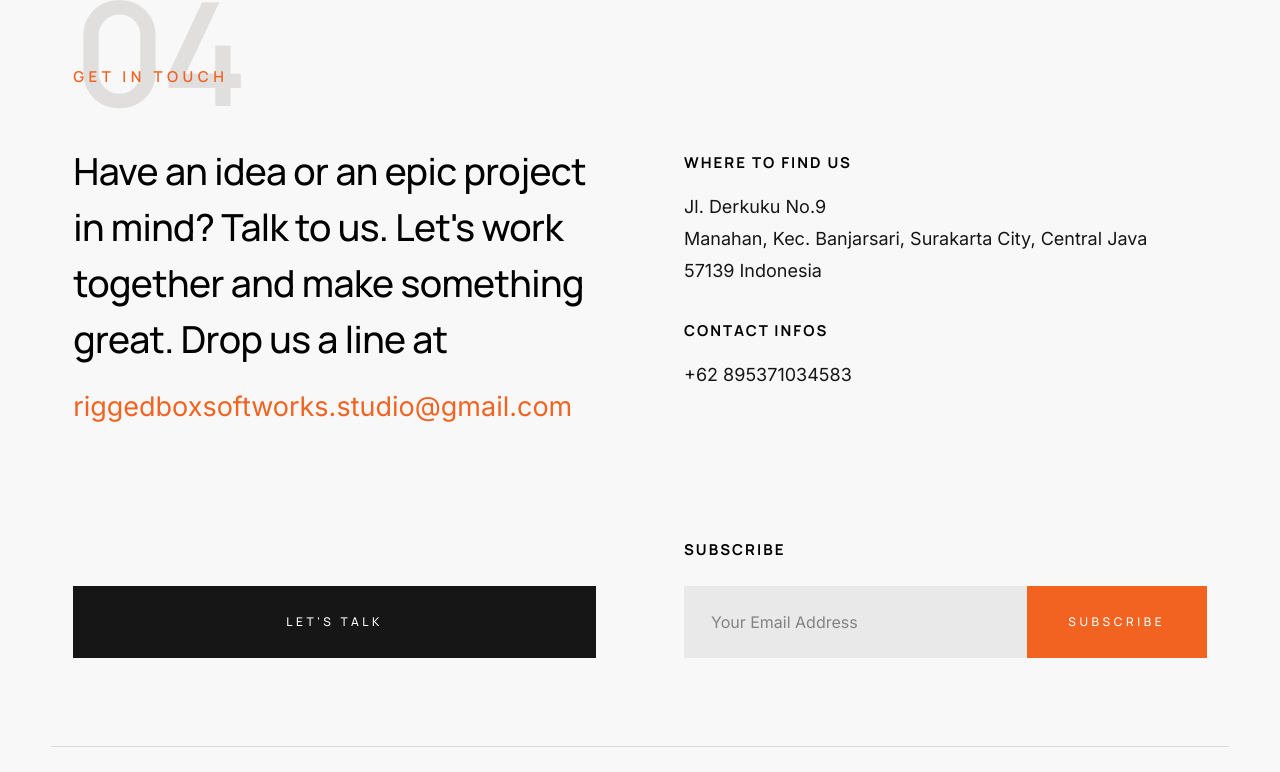
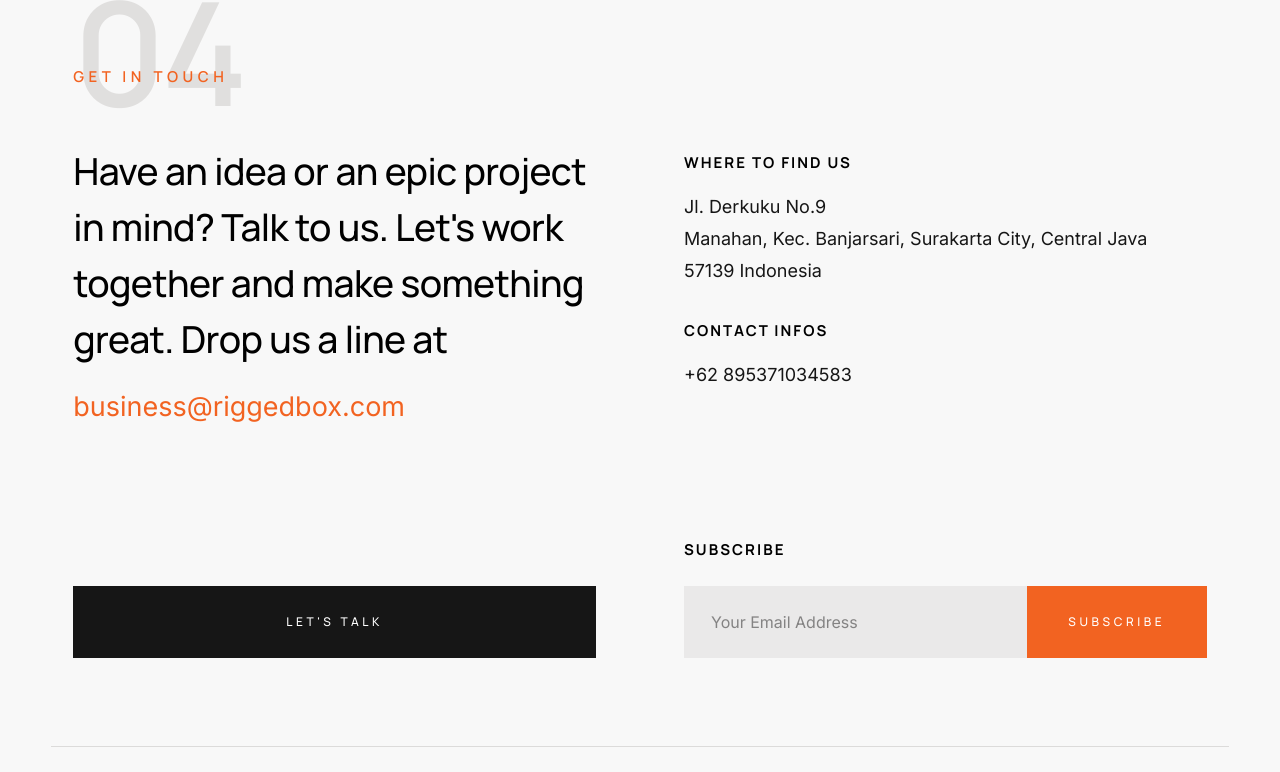
Before and after one commit to riggedbox/LandingPages, a plain HTML site: page index.html in a window 1280 px wide. Shown: the part 7184-7956 px from the top of the page. Drawn offline with Linux system fonts and the light colour scheme.

Commit message:
Update index.html

```diff
--- a/index.html
+++ b/index.html
@@ -713,7 +713,7 @@
                     Let's work together and make something great.
                     Drop us a line at
                     </h2>
-                    <a href="mailto:#0" title="" style="font-size: 1.5em;">riggedboxsoftworks.studio@gmail.com</a>
+                    <a href="mailto:#0" title="" style="font-size: 1.5em;">business@riggedbox.com</a>
                 </div>
                 <div class="column lg-6 stack-on-1100 section-header__secondary">
 
```
